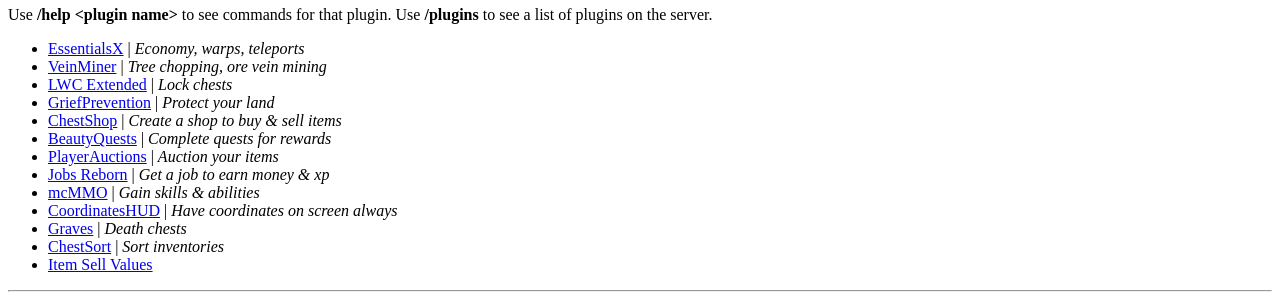
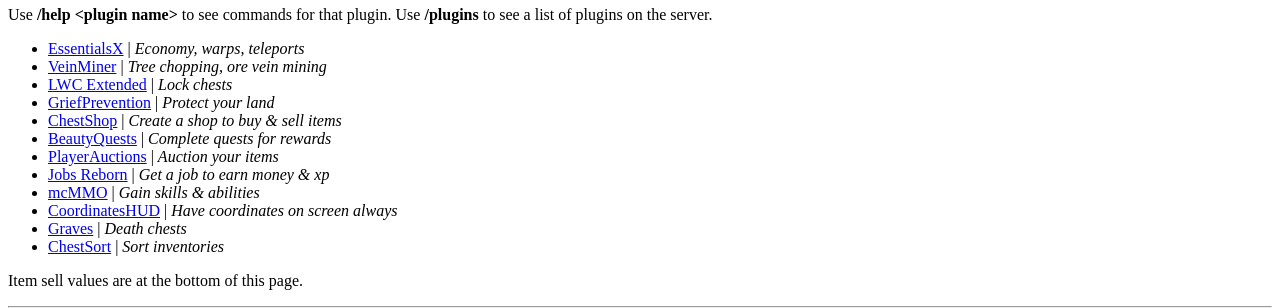
Before and after one commit to akfiveseven/akfiveseven.github.io, a plain HTML site: page minecraft_server.html in a window 1280 px wide. Shown: the part 132-440 px from the top of the page. Drawn offline with Linux system fonts and the light colour scheme.

Commit message:
removed item sell values from contents

```diff
--- a/minecraft_server.html
+++ b/minecraft_server.html
@@ -23,9 +23,10 @@
             <li><a href='#coords'>CoordinatesHUD</a> | <em>Have coordinates on screen always</em></li>
             <li><a href='#graves'>Graves</a> | <em>Death chests</em></li>
             <li><a href='#chestsort'>ChestSort</a> | <em>Sort inventories</em></li>
-            <li><a href='#itemsvalues'>Item Sell Values</a></li>
+            <!-- <li><a href='#itemsvalues'>Item Sell Values</a></li> -->
         </ul>
 
+        <p>Item sell values are at the bottom of this page.</p>
         <hr />
 
         <div id="essentials">
```
